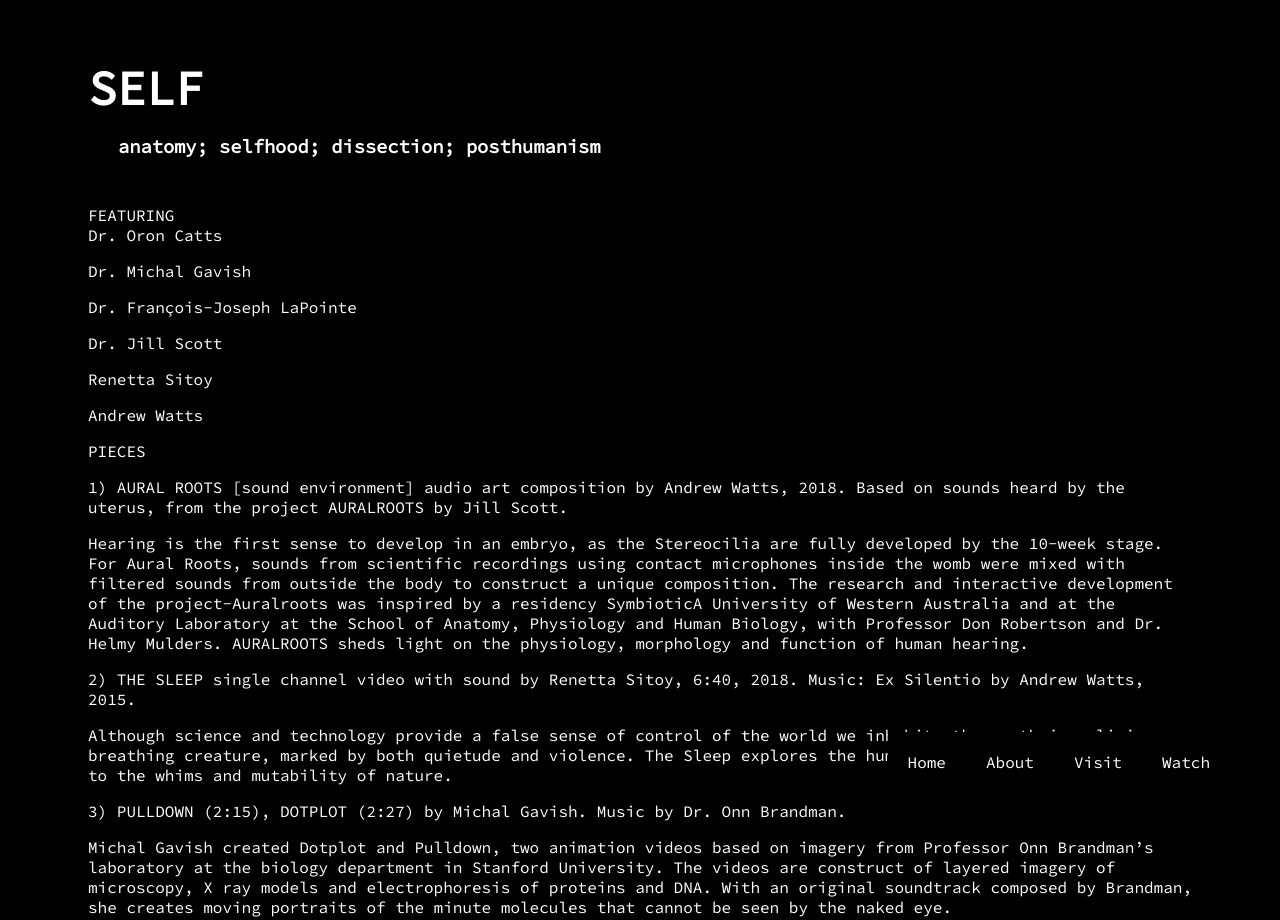
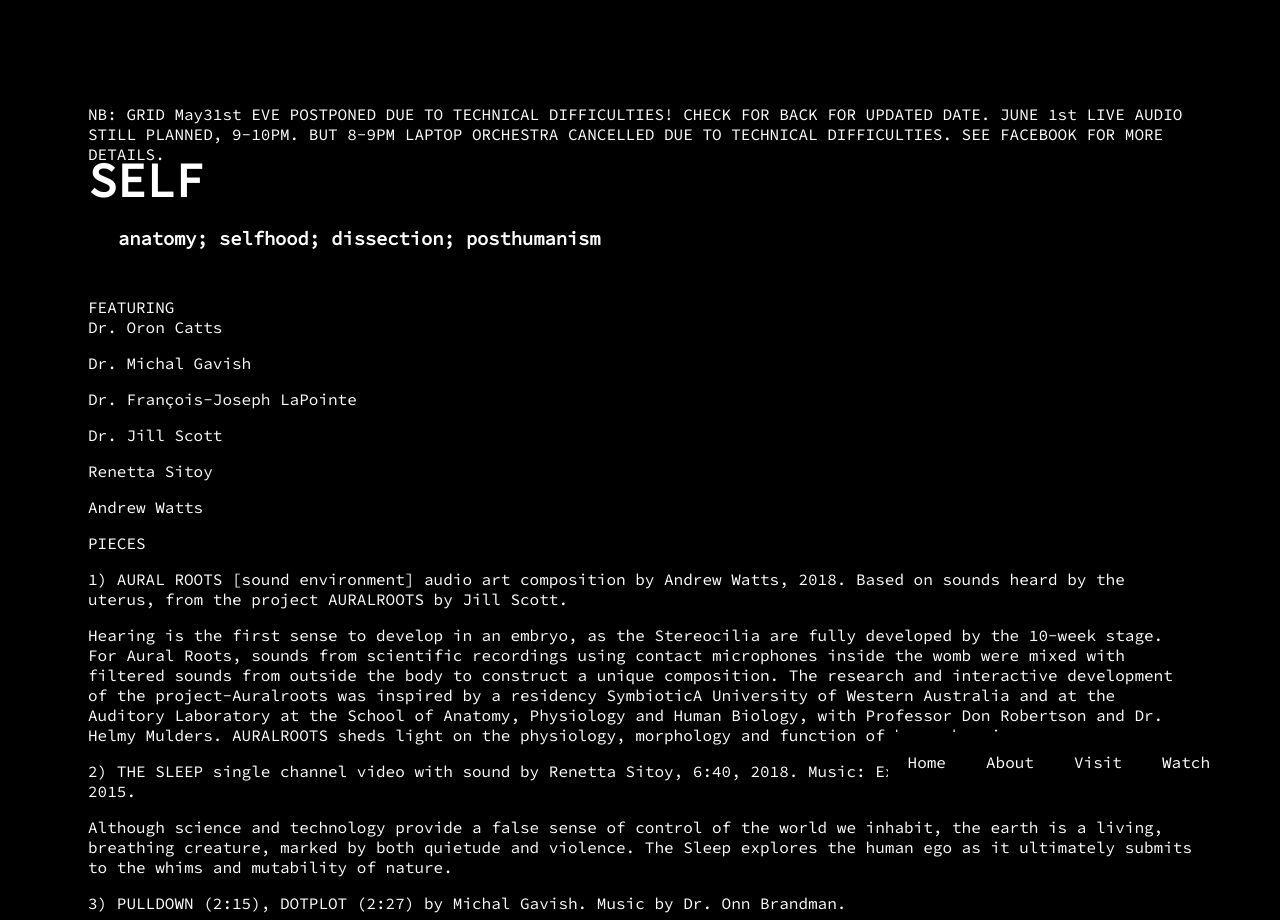
Before and after one commit to bbbeeeee/frankenstein, a plain HTML site: page pieces/self/index.html in a window 1280 px wide. Shown: the top 920 px of the page. Drawn offline with Linux system fonts and the light colour scheme.

Commit message:
Update index.html

```diff
--- a/pieces/self/index.html
+++ b/pieces/self/index.html
@@ -10,6 +10,8 @@
     <body>
       <div class="content">
         <div class="day-title">
+                   <p> NB: GRID May31st EVE POSTPONED DUE TO TECHNICAL DIFFICULTIES! CHECK FOR BACK FOR UPDATED DATE. JUNE 1st LIVE AUDIO STILL PLANNED, 9-10PM. BUT 8-9PM LAPTOP ORCHESTRA CANCELLED DUE TO TECHNICAL DIFFICULTIES. SEE FACEBOOK FOR MORE DETAILS.</p>
+
           <h2>SELF</h2>
           <h3>anatomy; selfhood; dissection; posthumanism</h3>
         </div>
```
